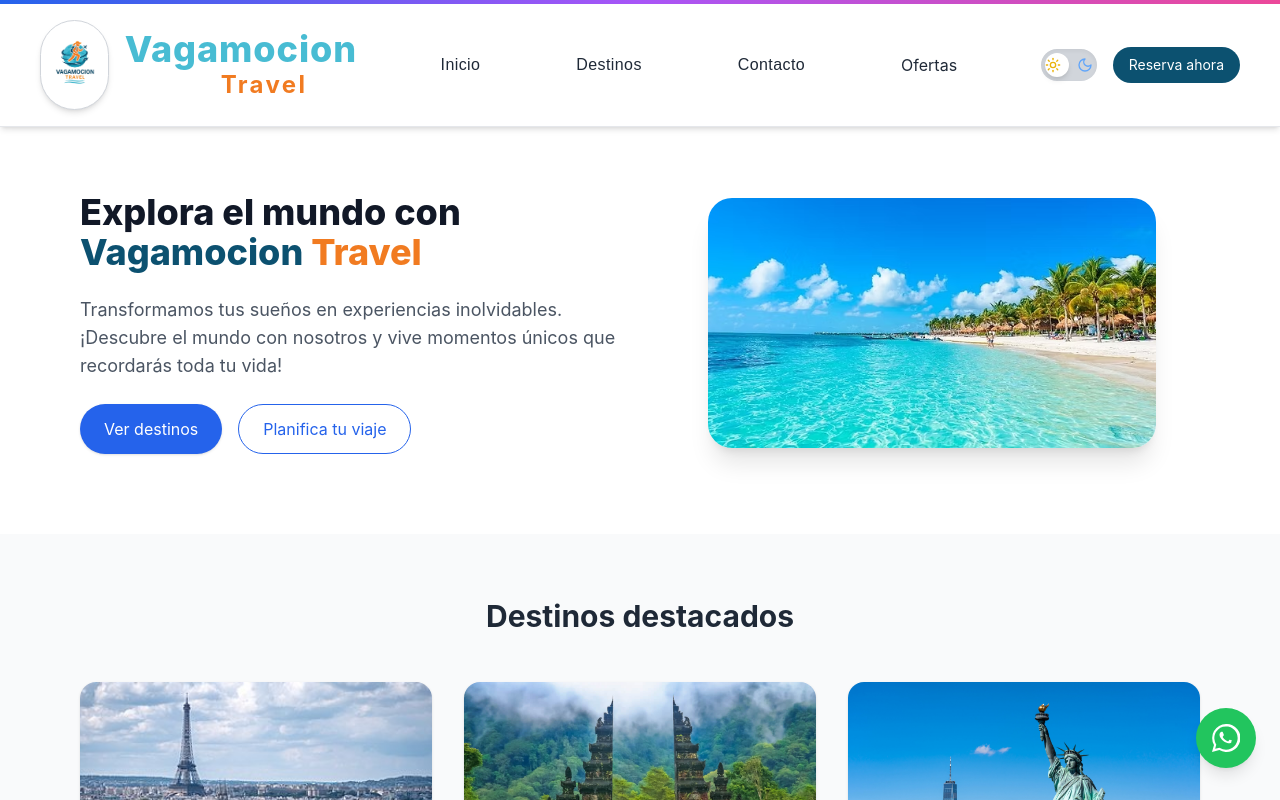
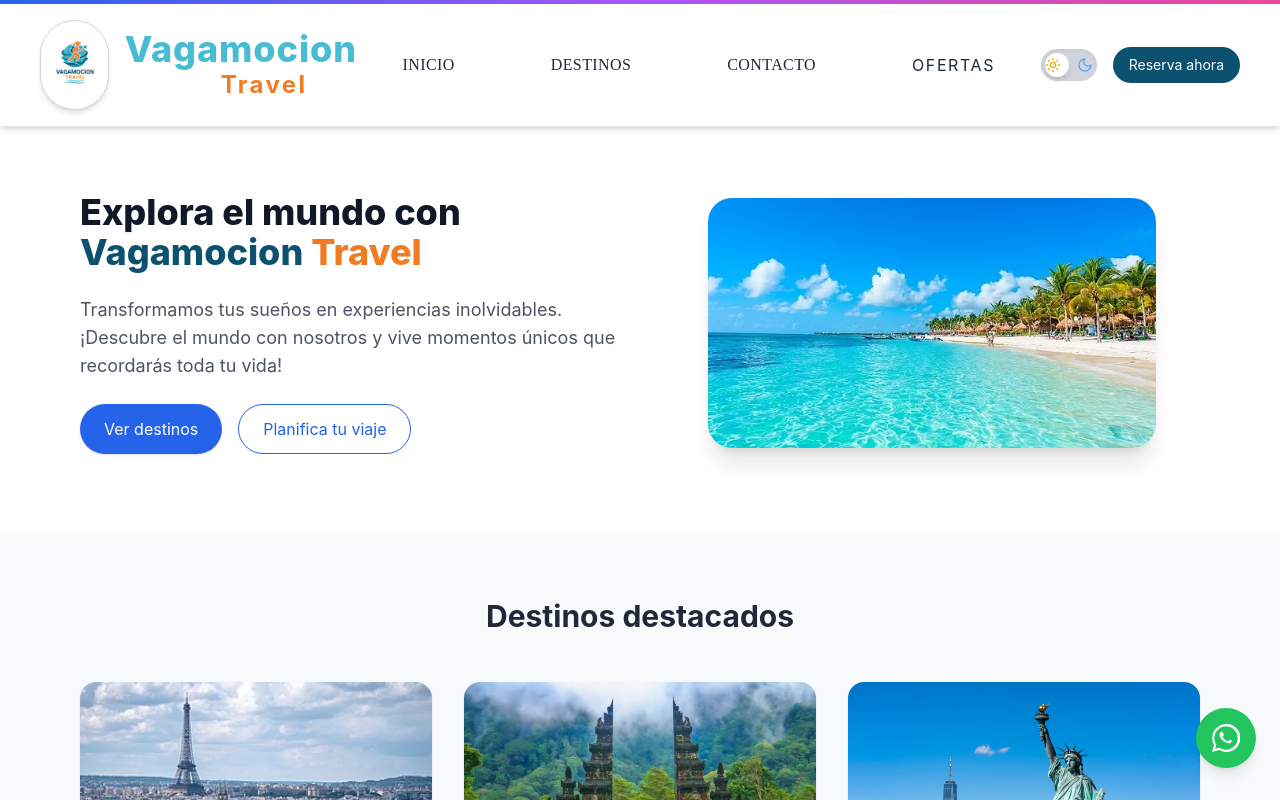
Before and after one commit to jmcgisc/Vagamocion, a React (Create React App) app: page / in a window 1280 px wide. Shown: the top 800 px of the page. Built offline with nearby package versions, Linux system fonts and the light colour scheme.

Commit message:
navbar dark

```diff
--- a/src/components/Hero.jsx
+++ b/src/components/Hero.jsx
@@ -43,27 +43,37 @@
           </Link>
 
           {/* Navbar centrado */}
-          <nav className="hidden md:flex flex-1 justify-center gap-24">
-            {[
-              { label: "Inicio", href: "#inicio" },
-              { label: "Destinos", href: "#destinos" },
-              { label: "Contacto", href: "#contacto" },
-            ].map((item, index) => (
-              <a
-                key={index}
-                href={item.href}
-                className="relative group text-gray-800 font-poppins tracking-wide hover:text-secondary transition-colors duration-300"
-              >
+        <nav className="hidden tracking-widest md:flex flex-1 justify-center gap-24">
+            <Link
+                to="/"
+                className="relative group text-gray-800 dark:text-gray-300 font-Montserrat tracking-wide hover:text-secondary transition-colors duration-300"
+            >
                 <span className="group-hover:text-secondary transition">
-                  {item.label}
+                INICIO
                 </span>
-                <span className="absolute left-0 -bottom-1 w-0 h-0.5 bg-blue-600 group-hover:w-full transition-all duration-300"></span>
-              </a>
-            ))}
+                <span className="hover:text-primary absolute left-0 -bottom-1 w-0 h-0.5 bg-primary group-hover:w-full transition-all duration-300"></span>
+            </Link>
 
-            <Link to="/ofertas" className="...">Ofertas</Link>
+            <a
+                href="#destinos"
+                className="relative group text-gray-800 dark:text-gray-300 font-Montserrat tracking-wide hover:text-secondary transition-colors duration-300"
+            >
+                <span className="group-hover:text-secondary transition">DESTINOS</span>
+                <span className="hover:text-primary absolute left-0 -bottom-1 w-0 h-0.5 bg-primary group-hover:w-full transition-all duration-300"></span>
+            </a>
 
-          </nav>
+            <a
+                href="#contacto"
+                className="relative group text-gray-800 dark:text-gray-300 font-Montserrat tracking-wide hover:text-secondary transition-colors duration-300"
+            >
+                <span className="group-hover:text-secondary transition">CONTACTO</span>
+                <span className="hover:text-primary absolute left-0 -bottom-1 w-0 h-0.5 bg-primary group-hover:w-full transition-all duration-300"></span>
+            </a>
+
+            <Link to="/ofertas" className="hover:text-primary dark:text-gray-300 duration-300">
+                OFERTAS
+            </Link>
+        </nav>
 
           {/* Controles a la derecha */}
           <div className="flex items-center space-x-4">
--- a/tailwind.config.js
+++ b/tailwind.config.js
@@ -7,6 +7,7 @@
     extend: {
       fontFamily: {
         poppins: ['Poppins', 'sans-serif'],
+        Montserrat: ['Montserrat'],
       },
       colors: {
         primary: '#F17B21',   // NARANJA
```
